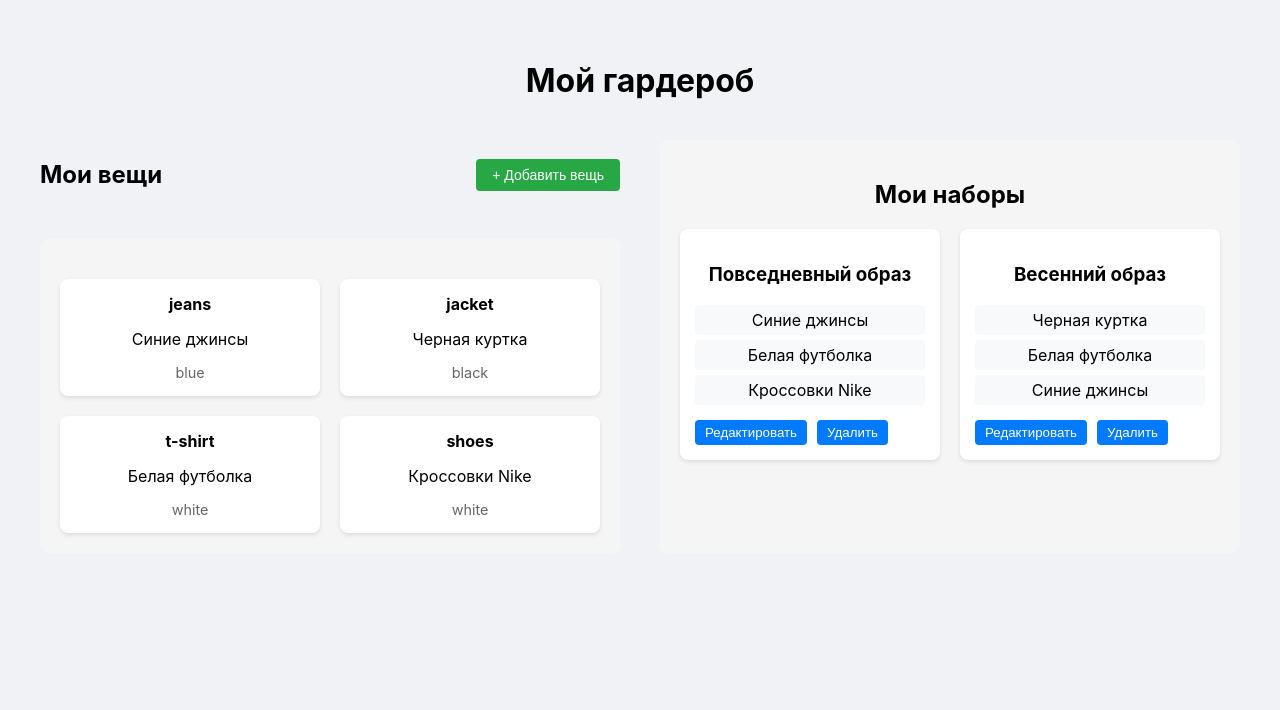
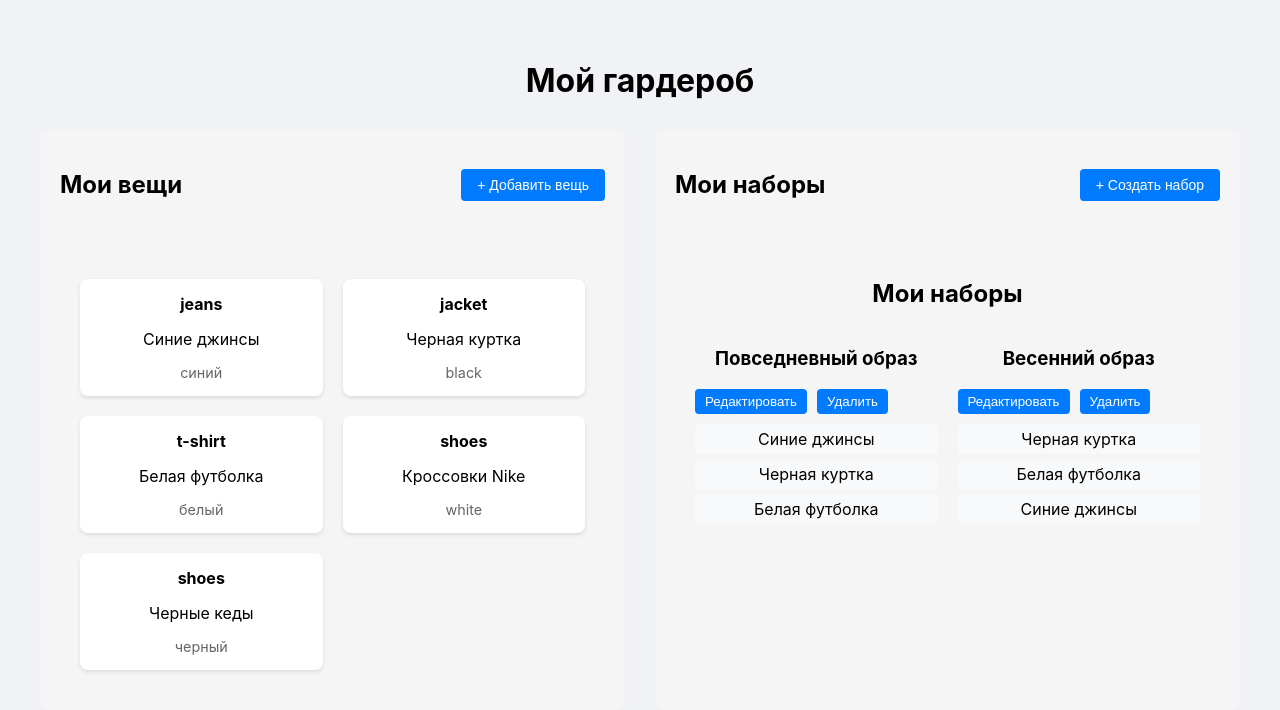
Before and after one commit to lighterboiii/chozabretto, a React (Create React App) app: page / in a window 1280 px wide. Shown: the top 710 px of the page. Built offline with nearby package versions, Linux system fonts and the light colour scheme.

Commit message:
feat: add outfit creation with type filtering and item selection

```diff
--- a/src/components/AddClothingForm/index.tsx
+++ b/src/components/AddClothingForm/index.tsx
@@ -1,5 +1,5 @@
 import React, { useState, useEffect } from 'react';
-import { ClothingItem, ClothingType } from '../../types';
+import { ClothingItem, ClothingType } from '../../types/index';
 import styles from './AddClothingForm.module.css';
 
 interface AddClothingFormProps {
--- a/src/components/ClothingList/index.tsx
+++ b/src/components/ClothingList/index.tsx
@@ -1,5 +1,5 @@
 import React from 'react';
-import { ClothingItem } from '../../types';
+import { ClothingItem } from '../../types/index';
 import styles from './ClothingList.module.css';
 
 interface ClothingListProps {
--- /dev/null
+++ b/src/components/CreateOutfitForm/CreateOutfitForm.module.css
@@ -0,0 +1,123 @@
+.modal {
+  position: fixed;
+  top: 0;
+  left: 0;
+  right: 0;
+  bottom: 0;
+  background-color: rgba(0, 0, 0, 0.5);
+  display: flex;
+  justify-content: center;
+  align-items: center;
+  z-index: 1000;
+}
+
+.modalContent {
+  background: white;
+  padding: 20px;
+  border-radius: 8px;
+  width: 100%;
+  max-width: 800px;
+  max-height: 90vh;
+  overflow-y: auto;
+}
+
+.form {
+  display: flex;
+  flex-direction: column;
+  gap: 20px;
+}
+
+.formGroup {
+  display: flex;
+  flex-direction: column;
+  gap: 5px;
+}
+
+.formGroup label {
+  font-weight: 500;
+}
+
+.formGroup input,
+.formGroup select {
+  padding: 8px;
+  border: 1px solid #ddd;
+  border-radius: 4px;
+  font-size: 16px;
+}
+
+.itemsGrid {
+  display: grid;
+  grid-template-columns: repeat(auto-fill, minmax(200px, 1fr));
+  gap: 15px;
+  margin-top: 10px;
+}
+
+.itemCard {
+  background: white;
+  padding: 15px;
+  border-radius: 8px;
+  box-shadow: 0 2px 4px rgba(0,0,0,0.1);
+  cursor: pointer;
+  transition: all 0.2s;
+  border: 2px solid transparent;
+}
+
+.itemCard:hover {
+  transform: translateY(-2px);
+  box-shadow: 0 4px 8px rgba(0,0,0,0.15);
+}
+
+.itemCard.selected {
+  border-color: #007bff;
+  background-color: #f8f9fa;
+}
+
+.itemType {
+  font-weight: bold;
+  margin-bottom: 5px;
+  color: #007bff;
+}
+
+.itemName {
+  margin-bottom: 5px;
+  font-size: 1.1em;
+}
+
+.itemColor {
+  color: #666;
+  font-size: 0.9em;
+}
+
+.formActions {
+  display: flex;
+  gap: 10px;
+  margin-top: 20px;
+  justify-content: flex-end;
+}
+
+.formActions button {
+  padding: 8px 16px;
+  border: none;
+  border-radius: 4px;
+  cursor: pointer;
+  font-size: 14px;
+}
+
+.formActions button[type="submit"] {
+  background: #007bff;
+  color: white;
+}
+
+.formActions button[type="button"] {
+  background: #6c757d;
+  color: white;
+}
+
+.formActions button:disabled {
+  background: #ccc;
+  cursor: not-allowed;
+}
+
+.formActions button:hover:not(:disabled) {
+  opacity: 0.9;
+}
--- /dev/null
+++ b/src/components/CreateOutfitForm/index.tsx
@@ -0,0 +1,116 @@
+import React, { useState } from 'react';
+import { ClothingItem, ClothingType } from '../../types/index';
+import styles from './CreateOutfitForm.module.css';
+
+interface CreateOutfitFormProps {
+  clothingItems: ClothingItem[];
+  onSubmit: (outfit: { name: string; items: string[] }) => void;
+  onClose: () => void;
+}
+
+const clothingTypes: ClothingType[] = [
+  'jeans',
+  'shorts',
+  'jacket',
+  'windbreaker',
+  'hoodie',
+  'sweater',
+  'pants',
+  'shoes',
+  'hat',
+  't-shirt',
+  'shirt'
+];
+
+export const CreateOutfitForm: React.FC<CreateOutfitFormProps> = ({
+  clothingItems,
+  onSubmit,
+  onClose
+}) => {
+  const [name, setName] = useState('');
+  const [selectedItems, setSelectedItems] = useState<ClothingItem[]>([]);
+  const [selectedType, setSelectedType] = useState<ClothingType | 'all'>('all');
+
+  const filteredItems = selectedType === 'all'
+    ? clothingItems
+    : clothingItems.filter(item => item.type === selectedType);
+
+  const handleItemSelect = (item: ClothingItem) => {
+    if (selectedItems.some(selected => selected.id === item.id)) {
+      setSelectedItems(selectedItems.filter(selected => selected.id !== item.id));
+    } else {
+      setSelectedItems([...selectedItems, item]);
+    }
+  };
+
+  const handleSubmit = (e: React.FormEvent) => {
+    e.preventDefault();
+    if (selectedItems.length === 0) return;
+
+    onSubmit({
+      name,
+      items: selectedItems.map(item => item.id)
+    });
+    onClose();
+  };
+
+  return (
+    <div className={styles.modal}>
+      <div className={styles.modalContent}>
+        <h2>Создать набор</h2>
+        <form onSubmit={handleSubmit} className={styles.form}>
+          <div className={styles.formGroup}>
+            <label htmlFor="name">Название набора:</label>
+            <input
+              id="name"
+              type="text"
+              value={name}
+              onChange={(e) => setName(e.target.value)}
+              required
+            />
+          </div>
+
+          <div className={styles.formGroup}>
+            <label htmlFor="type">Фильтр по типу:</label>
+            <select
+              id="type"
+              value={selectedType}
+              onChange={(e) => setSelectedType(e.target.value as ClothingType | 'all')}
+            >
+              <option value="all">Все типы</option>
+              {clothingTypes.map((type) => (
+                <option key={type} value={type}>
+                  {type}
+                </option>
+              ))}
+            </select>
+          </div>
+
+          <div className={styles.itemsGrid}>
+            {filteredItems.map((item) => (
+              <div
+                key={item.id}
+                className={`${styles.itemCard} ${selectedItems.some(selected => selected.id === item.id) ? styles.selected : ''}`}
+                onClick={() => handleItemSelect(item)}
+              >
+                <div className={styles.itemType}>{item.type}</div>
+                <div className={styles.itemName}>{item.name}</div>
+                {item.color && <div className={styles.itemColor}>{item.color}</div>}
+              </div>
+            ))}
+          </div>
+
+          <div className={styles.formActions}>
+            <button type="button" onClick={onClose}>Отмена</button>
+            <button
+              type="submit"
+              disabled={selectedItems.length === 0}
+            >
+              Создать набор
+            </button>
+          </div>
+        </form>
+      </div>
+    </div>
+  );
+};
--- a/src/components/OutfitList/index.tsx
+++ b/src/components/OutfitList/index.tsx
@@ -1,35 +1,44 @@
 import React from 'react';
-import { Outfit } from '../../types';
+import { Outfit, ClothingItem } from '../../types/index';
 import styles from './OutfitList.module.css';
 
 interface OutfitListProps {
   outfits: Outfit[];
-  onEditOutfit?: (outfit: Outfit) => void;
-  onDeleteOutfit?: (outfitId: string) => void;
+  clothingItems: ClothingItem[];
+  onEditOutfit: (outfit: Outfit) => void;
+  onDeleteOutfit: (outfitId: string) => void;
 }
 
 export const OutfitList: React.FC<OutfitListProps> = ({
   outfits,
+  clothingItems,
   onEditOutfit,
   onDeleteOutfit
 }) => {
+  const getItemName = (itemId: string) => {
+    const item = clothingItems.find(item => item.id === itemId);
+    return item ? item.name : itemId;
+  };
+
   return (
     <div className={styles.outfitList}>
       <h2>Мои наборы</h2>
       <div className={styles.outfitsGrid}>
         {outfits.map((outfit) => (
-          <div key={outfit.id} className={styles.outfitItem}>
-            <h3>{outfit.name}</h3>
+          <div key={outfit.id} className={styles.outfitCard}>
+            <div className={styles.outfitHeader}>
+              <h3>{outfit.name}</h3>
+              <div className={styles.outfitActions}>
+                <button onClick={() => onEditOutfit(outfit)}>Редактировать</button>
+                <button onClick={() => onDeleteOutfit(outfit.id)}>Удалить</button>
+              </div>
+            </div>
             <div className={styles.outfitItems}>
-              {outfit.items.map((item) => (
-                <div key={item.id} className={styles.outfitClothingItem}>
-                  {item.name}
+              {outfit.items.map((itemId) => (
+                <div key={itemId} className={styles.outfitClothingItem}>
+                  {getItemName(itemId)}
                 </div>
               ))}
-            </div>
-            <div className={styles.outfitActions}>
-              <button onClick={() => onEditOutfit?.(outfit)}>Редактировать</button>
-              <button onClick={() => onDeleteOutfit?.(outfit.id)}>Удалить</button>
             </div>
           </div>
         ))}
--- a/src/mocks/data.ts
+++ b/src/mocks/data.ts
@@ -1,11 +1,11 @@
-import { ClothingItem, Outfit } from '../types';
+import { ClothingItem, Outfit } from '../types/index';
 
 export const mockClothingItems: ClothingItem[] = [
   {
     id: '1',
     name: 'Синие джинсы',
     type: 'jeans',
-    color: 'blue',
+    color: 'синий'
   },
   {
     id: '2',
@@ -17,7 +17,7 @@ export const mockClothingItems: ClothingItem[] = [
     id: '3',
     name: 'Белая футболка',
     type: 't-shirt',
-    color: 'white',
+    color: 'белый'
   },
   {
     id: '4',
@@ -25,19 +25,25 @@ export const mockClothingItems: ClothingItem[] = [
     type: 'shoes',
     color: 'white',
   },
+  {
+    id: '5',
+    name: 'Черные кеды',
+    type: 'shoes',
+    color: 'черный'
+  }
 ];
 
 export const mockOutfits: Outfit[] = [
   {
     id: '1',
     name: 'Повседневный образ',
-    items: [mockClothingItems[0], mockClothingItems[2], mockClothingItems[3]],
-    createdAt: new Date().toISOString(),
+    items: ['1', '2', '3'],
+    createdAt: '2024-03-20T10:00:00Z'
   },
   {
     id: '2',
     name: 'Весенний образ',
-    items: [mockClothingItems[1], mockClothingItems[2], mockClothingItems[0]],
+    items: ['2', '3', '1'],
     createdAt: new Date().toISOString(),
   },
 ];
--- a/src/pages/Home/Home.module.css
+++ b/src/pages/Home/Home.module.css
@@ -1,46 +1,44 @@
 .home {
-  text-align: center;
+  max-width: 1200px;
+  margin: 0 auto;
   padding: 20px;
 }
 
 .header {
-  margin-bottom: 40px;
+  text-align: center;
+  margin-bottom: 30px;
 }
 
 .main {
   display: grid;
   grid-template-columns: 1fr 1fr;
-  gap: 40px;
-  max-width: 1200px;
-  margin: 0 auto;
-}
-
-.clothingSection {
-  display: flex;
-  flex-direction: column;
-  gap: 20px;
+  gap: 30px;
 }
 
 .sectionHeader {
   display: flex;
   justify-content: space-between;
   align-items: center;
-  margin-bottom: 10px;
+  margin-bottom: 20px;
 }
 
 .addButton {
   padding: 8px 16px;
-  background: #28a745;
+  background: #007bff;
   color: white;
   border: none;
   border-radius: 4px;
   cursor: pointer;
   font-size: 14px;
-  display: flex;
-  align-items: center;
-  gap: 5px;
 }
 
 .addButton:hover {
-  background: #218838;
+  opacity: 0.9;
 }
+
+.clothingSection,
+.outfitSection {
+  background: #f5f5f5;
+  padding: 20px;
+  border-radius: 8px;
+}
--- a/src/pages/Home/index.tsx
+++ b/src/pages/Home/index.tsx
@@ -2,14 +2,16 @@ import React, { useState } from 'react';
 import { ClothingList } from '../../components/ClothingList';
 import { OutfitList } from '../../components/OutfitList';
 import { AddClothingForm } from '../../components/AddClothingForm';
+import { CreateOutfitForm } from '../../components/CreateOutfitForm';
 import { mockClothingItems, mockOutfits } from '../../mocks/data';
-import { ClothingItem, Outfit } from '../../types';
+import { ClothingItem, Outfit } from '../../types/index';
 import styles from './Home.module.css';
 
 export const Home: React.FC = () => {
   const [clothingItems, setClothingItems] = useState<ClothingItem[]>(mockClothingItems);
   const [outfits, setOutfits] = useState<Outfit[]>(mockOutfits);
   const [isAddFormVisible, setIsAddFormVisible] = useState(false);
+  const [isCreateOutfitFormVisible, setIsCreateOutfitFormVisible] = useState(false);
   const [editingItem, setEditingItem] = useState<ClothingItem | null>(null);
 
   const handleEditOutfit = (outfit: Outfit) => {
@@ -58,6 +60,16 @@ export const Home: React.FC = () => {
     setEditingItem(null);
   };
 
+  const handleCreateOutfit = (newOutfit: { name: string; items: string[] }) => {
+    const outfitWithId: Outfit = {
+      ...newOutfit,
+      id: Date.now().toString(),
+      createdAt: new Date().toISOString()
+    };
+    setOutfits([...outfits, outfitWithId]);
+    setIsCreateOutfitFormVisible(false);
+  };
+
   return (
     <div className={styles.home}>
       <header className={styles.header}>
@@ -82,11 +94,23 @@ export const Home: React.FC = () => {
             onSelectItem={handleSelectClothingItem}
           />
         </div>
-        <OutfitList
-          outfits={outfits}
-          onEditOutfit={handleEditOutfit}
-          onDeleteOutfit={handleDeleteOutfit}
-        />
+        <div className={styles.outfitSection}>
+          <div className={styles.sectionHeader}>
+            <h2>Мои наборы</h2>
+            <button
+              className={styles.addButton}
+              onClick={() => setIsCreateOutfitFormVisible(true)}
+            >
+              + Создать набор
+            </button>
+          </div>
+          <OutfitList
+            outfits={outfits}
+            clothingItems={clothingItems}
+            onEditOutfit={handleEditOutfit}
+            onDeleteOutfit={handleDeleteOutfit}
+          />
+        </div>
       </main>
       {isAddFormVisible && (
         <AddClothingForm
@@ -96,6 +120,13 @@ export const Home: React.FC = () => {
           initialData={editingItem || undefined}
         />
       )}
+      {isCreateOutfitFormVisible && (
+        <CreateOutfitForm
+          clothingItems={clothingItems}
+          onSubmit={handleCreateOutfit}
+          onClose={() => setIsCreateOutfitFormVisible(false)}
+        />
+      )}
     </div>
   );
 };
--- /dev/null
+++ b/src/types.ts
@@ -0,0 +1,6 @@
+export interface Outfit {
+  id: string;
+  name: string;
+  items: string[];
+  createdAt: string;
+}
--- a/src/types/index.ts
+++ b/src/types/index.ts
@@ -22,6 +22,6 @@ export interface ClothingItem {
 export interface Outfit {
   id: string;
   name: string;
-  items: ClothingItem[];
+  items: string[];
   createdAt: string;
 }
```
